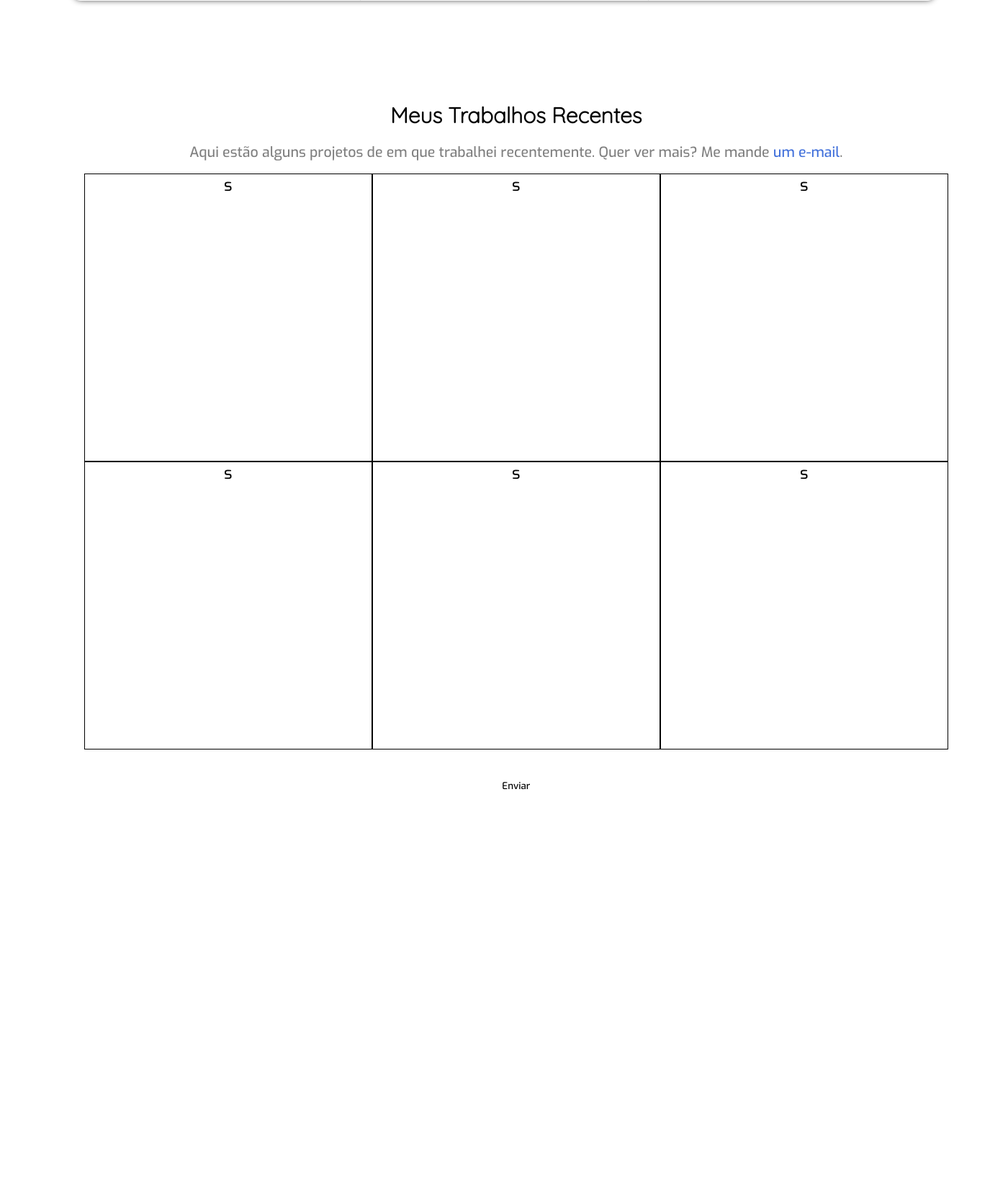
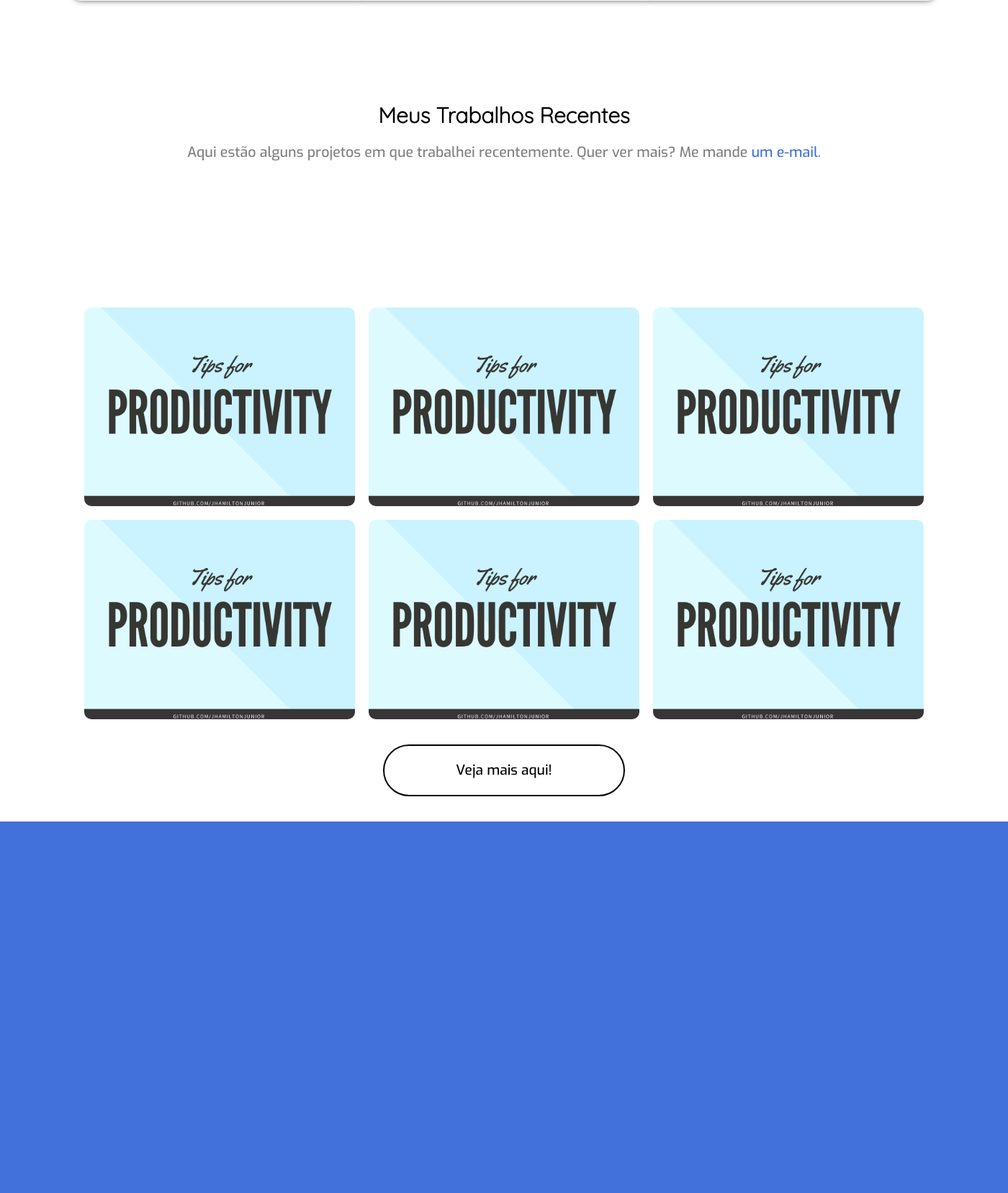
Before and after one commit to jhamiltonjunior/portfolio, a PHP site: page / in a window 1400 px wide. Shown: the part 2194-3851 px from the top of the page at 72% size. Before the commit the page ends 3290 px from the top, so only its background shows below. Run offline with PHP 8.4, Linux system fonts and the light colour scheme.

Commit message:
section works added

```diff
--- a/css/default.css
+++ b/css/default.css
@@ -60,7 +60,8 @@ ol, li {
 
 a {
   text-decoration: none;
-  color: black;
+  /* color: black; */
+  color: #4271db;
 }
 
 .skills-column > p.subtitle {
--- a/css/page/home.css
+++ b/css/page/home.css
@@ -31,11 +31,14 @@
   height: 100px;
   font-size: 110%;
   border-bottom: 4px solid var(--color-logo-secondary);
-  color:#22a089;
 }
 
 a.color-black {
   color: black;
+}
+
+a:hover {
+  color: var(--color-secondary);
 }
 
 .home-link__size {
@@ -249,20 +252,7 @@ a.color-black {
   text-align:center;
   height: 1000px;
   display: grid;
-  grid-template-rows: 1fr 1fr 1fr;
-}
-
-.works-grid {
-  display: grid;
-  grid-template-columns: 1fr 1fr 1fr;
-
-  padding: 0 4rem;
-}
-
-.works-column {
-  width: 400px;
-  height: 400px;
-  border: 1px solid black;
+  grid-template-rows: 1fr 2fr .5fr;
 }
 
 .works-container p {
@@ -270,3 +260,58 @@ a.color-black {
   margin-top: 1rem;
   font-size: calc(var(--font-size) - 15%);
 }
+
+.works-grid {
+  display: grid;
+  grid-gap: 1rem;
+  grid-template-columns: 1fr 1fr 1fr;
+
+  padding: 0 4rem;
+}
+
+.works-column {
+  border-radius: 10px;
+  transition: var(--transition-secondary);
+  background-image: url('../../images/page/home/tips-for-prod.png');
+  background-color: var(--color-secondary);
+  background-size: 100%;
+  background-repeat: no-repeat;
+  background-position: center top;
+}
+
+.works-column:hover {
+  background-size: 120%;
+}
+
+.works-content {
+  width: 100%;
+  height: 100%;
+  justify-content: center;
+  opacity: 0;
+  border-radius: 10px;
+  transition: var(--transition-default);
+}
+
+.works-content:hover {
+  opacity: 1;
+  color: white;
+  background-color: var(--color-primary-lighter)
+}
+
+.works--button {
+  justify-content: center;
+}
+
+.works--button button {
+  font-size: 1rem;
+  padding:
+  calc(var(--padding-top-default-button) + .5rem)
+    calc(var(--padding-left-default-button) + 4rem);
+}
+
+
+.footer {
+  width: 100%;
+  height: 638px;
+  background-color: var(--color-primary-dark);
+}
--- a/index.html
+++ b/index.html
@@ -1,6 +1,7 @@
 <!DOCTYPE html>
 <html lang="pt-BR">
 <!-- #5864FF -->
+
 <head>
   <meta charset="UTF-8">
   <meta http-equiv="X-UA-Compatible" content="IE=edge">
@@ -80,7 +81,10 @@
 
       <h2>Hi, I’m Hamilton. Nice to meet you.</h2>
 
-    <p>Since beginning my journey as a freelance designer nearly 10 years ago, I've done remote work for agencies, consulted for startups, and collaborated with talented people to create digital products for both business and consumer use. I'm quietly confident, naturally curious, and perpetually working on improving my chops one design problem at a time.</p>
+      <p>Since beginning my journey as a freelance designer nearly 10 years ago, I've done remote work for agencies,
+        consulted for startups, and collaborated with talented people to create digital products for both business and
+        consumer use. I'm quietly confident, naturally curious, and perpetually working on improving my chops one design
+        problem at a time.</p>
 
 
     </div>
@@ -93,7 +97,8 @@
         <img src="./images/page/home/backend.png" alt="">
         <h3>Back End</h3>
 
-      <p>Lorem ipsum dolor sit amet, consectetur adipiscing elit. Suspendisse laoreet maximus egestas. Phasellus vulputate congue luctus.</p>
+        <p>Lorem ipsum dolor sit amet, consectetur adipiscing elit. Suspendisse laoreet maximus egestas. Phasellus
+          vulputate congue luctus.</p>
 
         <p class="subtitle primary-color-dark">Languages:</p>
         <p>JavaScript, TypeScript, Golang, NodeJS</p>
@@ -122,7 +127,8 @@
         <img src="./images/page/home/frontend.png" alt="">
         <h3>Front End</h3>
 
-      <p>Lorem ipsum dolor sit amet, consectetur adipiscing elit. Suspendisse laoreet maximus egestas. Phasellus vulputate congue luctus.</p>
+        <p>Lorem ipsum dolor sit amet, consectetur adipiscing elit. Suspendisse laoreet maximus egestas. Phasellus
+          vulputate congue luctus.</p>
 
         <p class="subtitle primary-color-dark">Languages:</p>
         <p>HTML, CSS, JavaScript</p>
@@ -157,7 +163,8 @@
         <img src="./images/page/home/digital-marketing.png">
         <h3>Marketing Digital</h3>
 
-      <p>Lorem ipsum dolor sit amet, consectetur adipiscing elit. Suspendisse laoreet maximus egestas. Phasellus vulputate congue luctus.</p>
+        <p>Lorem ipsum dolor sit amet, consectetur adipiscing elit. Suspendisse laoreet maximus egestas. Phasellus
+          vulputate congue luctus.</p>
 
         <p class="subtitle primary-color-dark">Languages:</p>
         <p>HTML, CSS, JavaScript</p>
@@ -189,38 +196,92 @@
     <div class="container works-container">
       <div>
         <h2>Meus Trabalhos Recentes</h2>
-      <p>Aqui estão alguns projetos de em que trabalhei recentemente. Quer ver mais? Me mande
-        <a style="color: #4271db;" href="mailto:contact@hamiltonjr.dev,hamiltonjr.dev@gmail.com">um e-mail</a>.
+        <p>Aqui estão alguns projetos em que trabalhei recentemente. Quer ver mais? Me mande
+          <a href="mailto:contact@hamiltonjr.dev,hamiltonjr.dev@gmail.com">um e-mail</a>.
         </p>
       </div>
 
       <div class="works-grid">
         <div class="works-column">
-      s
+
+          <div class="works-content flex">
+            <div>
+              <h3>Bla Bla Bla</h3>
+
+            <p>Lorem ipsum selor dumon</p>
             </div>
-      <div class="works-column">
-        s
           </div>
-      <div class="works-column">
-        s
         </div>
 
         <div class="works-column">
-        s
+
+          <div class="works-content flex">
+            <div>
+              <h3>Bla Bla Bla</h3>
+
+            <p>Lorem ipsum selor dumon</p>
             </div>
-        <div class="works-column">
-          s
-        </div>
-        <div class="works-column">
-          s
           </div>
         </div>
 
-    <button>Enviar</button>
+
+        <div class="works-column">
+
+          <div class="works-content flex">
+            <div>
+              <h3>Bla Bla Bla</h3>
+
+            <p>Lorem ipsum selor dumon</p>
+            </div>
+          </div>
+        </div>
+
+        <div class="works-column">
+          <div class="works-content flex">
+            <div>
+              <h3>Bla Bla Bla</h3>
+
+            <p>Lorem ipsum selor dumon</p>
+            </div>
+          </div>
+        </div>
+
+
+        <div class="works-column">
+
+          <div class="works-content flex">
+            <div>
+              <h3>Bla Bla Bla</h3>
+
+            <p>Lorem ipsum selor dumon</p>
+            </div>
+          </div>
+        </div>
+
+
+        <div class="works-column">
+
+          <div class="works-content flex">
+            <div>
+              <h3>Bla Bla Bla</h3>
+
+            <p>Lorem ipsum selor dumon</p>
+            </div>
+          </div>
+        </div>
+      </div>
+
+      <div class="flex works--button">
+        <button class="button--default button--default__color">Veja mais aqui!</button>
+      </div>
     </div>
   </section>
 
 
+  <footer class="footer">
+
+  </footer>
+
 </body>
 
 </html>
```
Also changed, not shown: images/page/home/tips-for-prod.png (added). Lines whose indentation alone changed are shown as unchanged.
